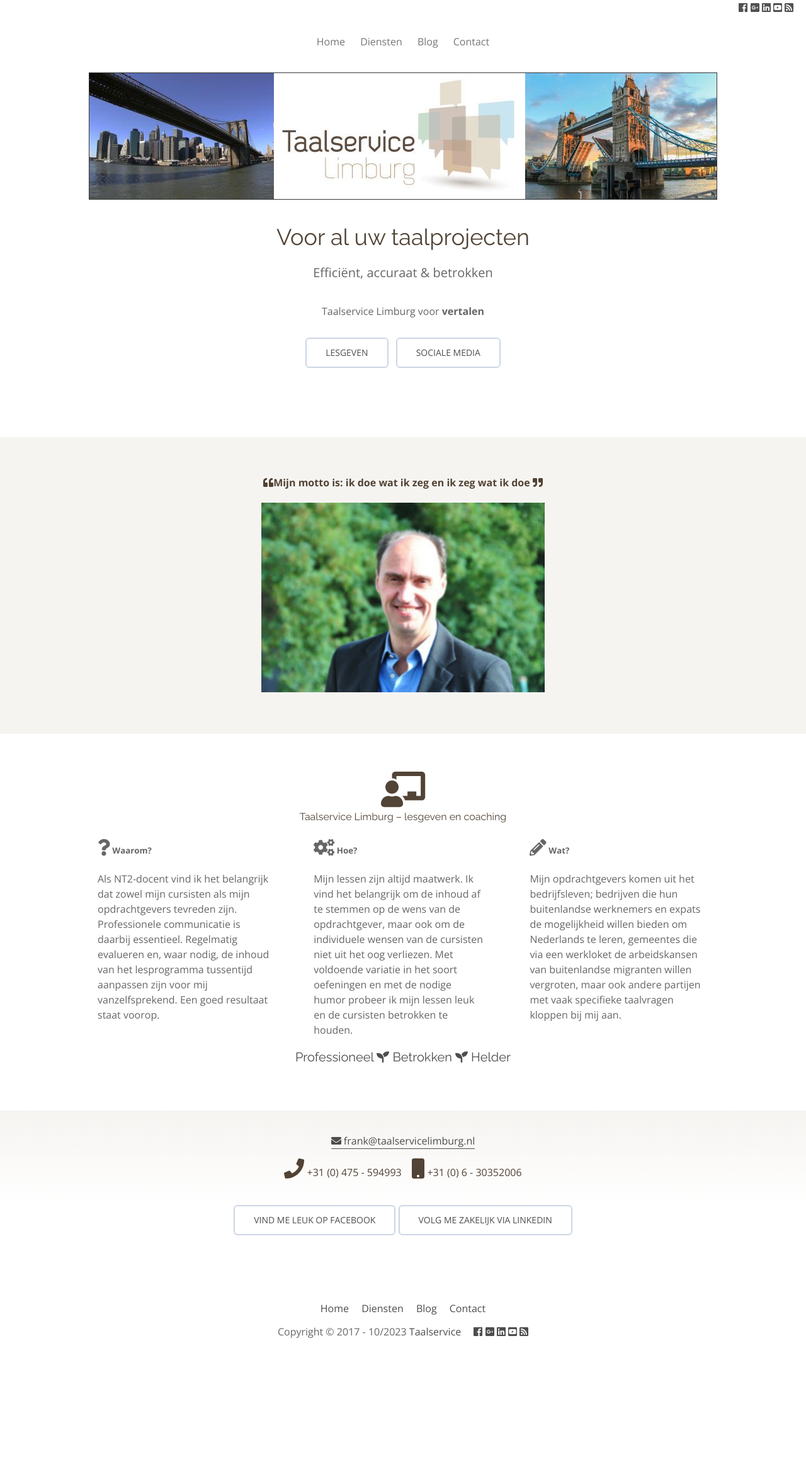
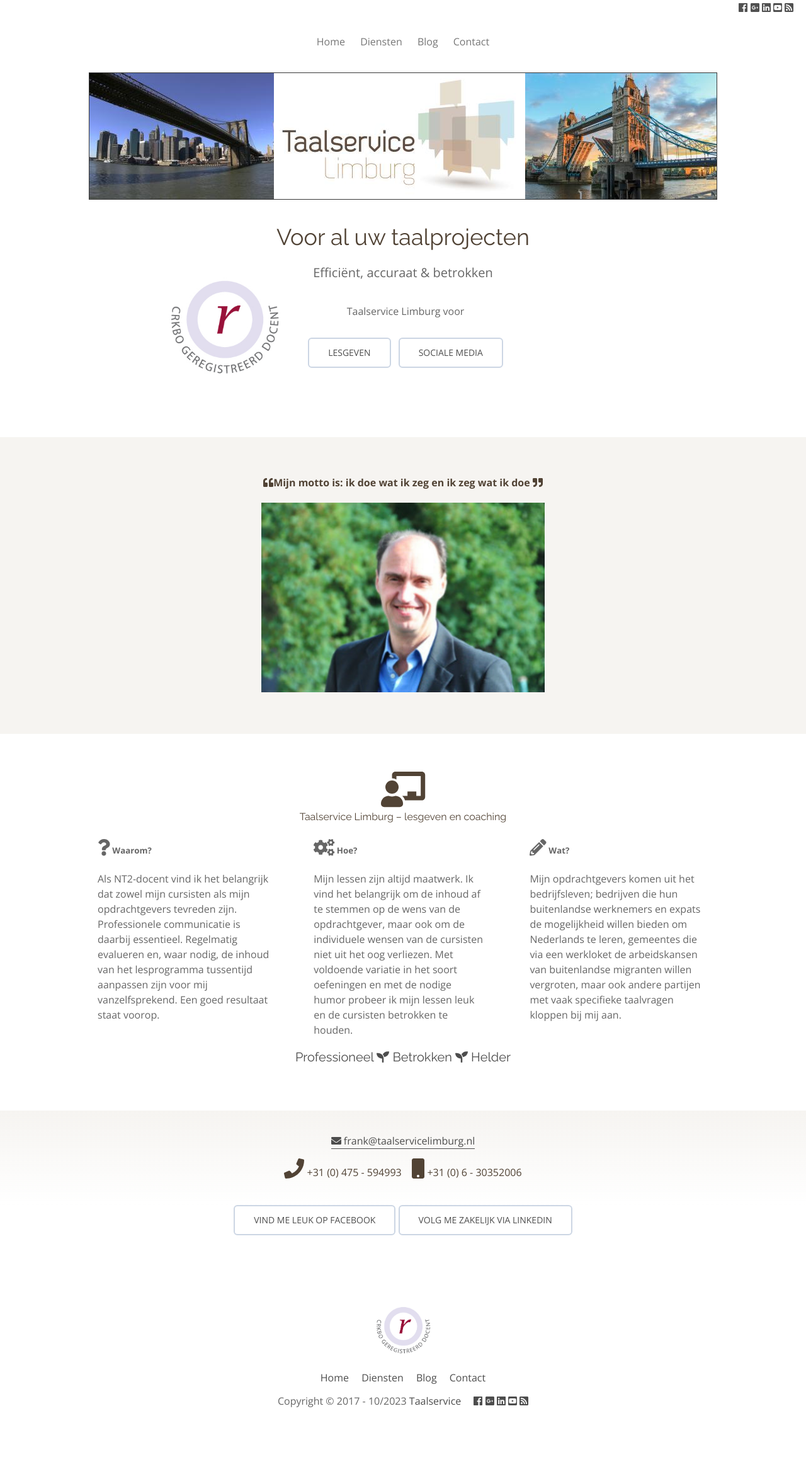
Before and after one commit to solilocide/solilocide.github.com, a Jekyll site: the page built from index.html, in a window 1280 px wide. Shown: the whole page at 63% size. Built offline with Jekyll 4.4.1, drawn with Linux system fonts in a browser that asks for light colours; nearby versions of some CDN libraries; comment, search, counter and statistics services are not loaded; before the commit the page ends 2230 px from its top, so only the background shows below that.

Commit message:
adding CRKBO image floating left on home page & added to footer with link remove vertalen from diensten

```diff
--- a/_data/diensten.yml
+++ b/_data/diensten.yml
@@ -4,5 +4,4 @@
 
 - title: Diensten
   diensten:
-  - vertaalt
   - coacht
--- a/_includes/footer.html
+++ b/_includes/footer.html
@@ -2,7 +2,7 @@
   <div class="container">
     <div class="Footer-social">
 
-      <!--<a href="https://www.paypal.com/cgi-bin/webscr?cmd=_s-xclick&hosted_button_id=ZHFD62TKTTWQN" target="blank"><img src="{{ site.baseurl }}/img/paypal.png" alt="PayPal - The safer, easier way to pay online!" title="Pay through PayPal" border="0" width="150px"></a> -->
+      <a href="https://www.crkbo.nl/" target="blank"><img src="{{ site.baseurl }}/img/crkbo.jpg" alt="CRKBO Gecertificeerd" title="CRKBO Gecertificeerd" border="0" width="100px"></a>
     </div>
 
     <div class="Footer-nav">
--- a/_sass/_home.scss
+++ b/_sass/_home.scss
@@ -329,3 +329,15 @@
     padding: 0;
   }
 }
+.cert {
+  float: left;
+  margin-left: 20%;
+  margin-right: -35%
+}
+@include respond-to(tablets) {
+  .cert {
+    float: none;
+    margin-left: 0;
+    margin-right: 0;
+  }
+}
--- a/index.html
+++ b/index.html
@@ -15,6 +15,9 @@
   <div class="animated fadeIn">
 
     <h2>Voor al uw taalprojecten</h2>
+    <div class="cert">
+      <img src="{{ site.baseurl }}/img/crkbo.jpg" alt="" width="200">
+    </div>
     <p>Efficiënt, accuraat & betrokken</p>
     <!--<div id="typed-strings">
         <p>^1000 indepe</p>
@@ -24,8 +27,8 @@
     <br>
     Taalservice Limburg voor
     <div id="typed2-strings">
-        <p>^1300 <strong>lesgeven & coachen</strong> ^1300</p>
-        <p><strong>vertalen</strong></p>
+        <p>^1300 <strong>lesgeven</strong> ^1300</p>
+        <p><strong>coachen</strong></p>
     </div>
     <span id="typed2"></span>
 
```
Also changed, not shown: img/crkbo.jpg (added).
